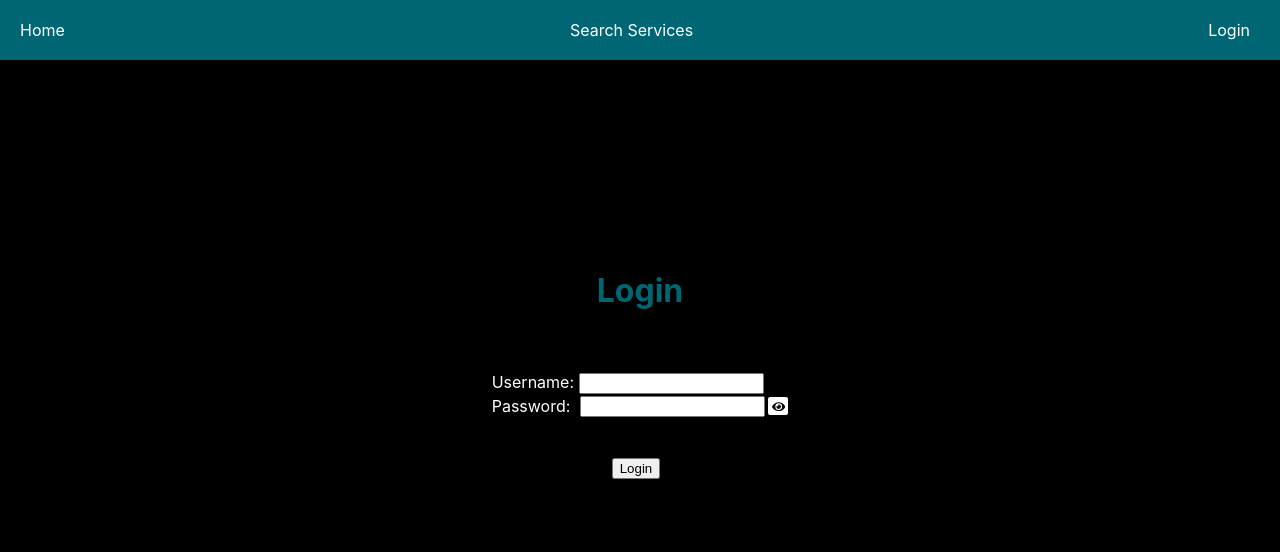
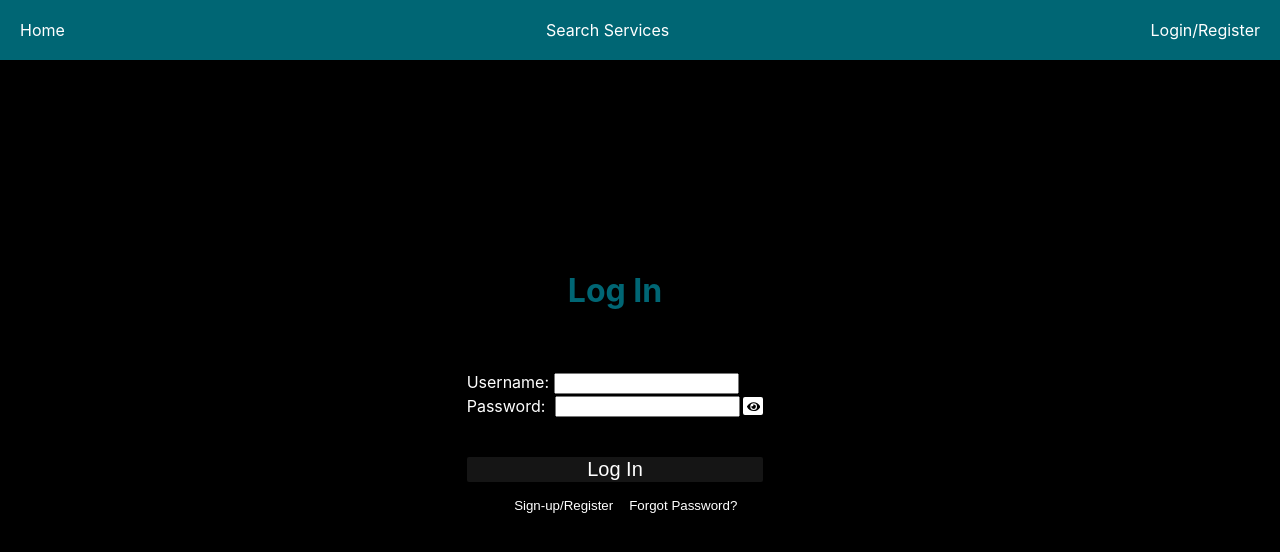
Before and after one commit to allenlr/phase-5-project, a React (Create React App) app in the folder client/: page /login in a window 1280 px wide. Shown: the top 552 px of the page. Built offline with nearby package versions, Linux system fonts and the light colour scheme.

Commit message:
add register/forgot-password buttons to login component with styling

```diff
--- a/client/src/App.css
+++ b/client/src/App.css
@@ -21,15 +21,14 @@ body {
 .nav-link {
   color: #fff;
   text-decoration: none;
-  text-align: right;
-  margin-right: 10px;
+  /* margin-right: -10px; */
 }
+
+
 
 .nav-buttons{
   color: #fff;
   text-decoration: none;
-  text-align: right;
-  margin-right: 10px;
 }
 
 .nav-link:hover {
--- a/client/src/App.js
+++ b/client/src/App.js
@@ -10,6 +10,7 @@ import ServiceTypes from './components/Services/ServiceTypes';
 import Login from './components/User/Login';
 import ServiceProviders from './components/Services/ServiceProviders';
 import Profile from './components/User/Profile';
+import Register from './components/User/Register';
 import { setError } from './components/errorSlice';
 
 function App() {
@@ -28,6 +29,7 @@ function App() {
           <Route path="/account" element={<Account />} />
           <Route path="/services" element={<ServiceTypes />} />
           <Route path="/login" element={<Login />} />
+          <Route path="/register" element={<Register />} />
           <Route path="/service_providers" element={<ServiceProviders serviceType={selectedServiceType}/>} />
           <Route path="/profile" element={<Profile />} />
           <Route path="*" element={<NotFound />} />
--- a/client/src/components/Navbar.js
+++ b/client/src/components/Navbar.js
@@ -1,6 +1,6 @@
 import React from 'react'
-import { useSelector, useDispatch } from 'react-redux';
-import { Link, useNavigate } from 'react-router-dom';
+import { useSelector } from 'react-redux';
+import { Link } from 'react-router-dom';
 import Account from './User/Account';
 
 
@@ -23,7 +23,7 @@ function Navbar(){
                 </div>
                 :
                 <Link to="/login" className="nav-link">
-                    Login
+                    Login/Register
                 </Link>
             }
         </nav>
--- a/client/src/components/User/Login.js
+++ b/client/src/components/User/Login.js
@@ -5,6 +5,7 @@ import { useDispatch, useSelector } from 'react-redux';
 import { useNavigate } from "react-router-dom";
 import { loginRequest, user } from './userSlice'
 import { setError } from '../errorSlice';
+import { Link } from 'react-router-dom';
 
 function Login(){
     const error = useSelector(state => state.error.currentError)
@@ -59,7 +60,7 @@ function Login(){
     return(
         <div className="login-div">
             <h1 id="login-header">
-                Login
+                Log In
             </h1>
             <br />
             <br />
@@ -94,7 +95,13 @@ function Login(){
                 </div>
                 <br/>
                 <br/>
-                <button type="submit" id="login-button">Login</button>
+                <div className="login-button-container">
+                    <button type="submit" id="login-button">Log In</button>
+                    <div className="sign-up-change-password-button-container">
+                        <Link to="/register" id="sign-up-button">Sign-up/Register</Link>
+                        <button id="forgot-password-button">Forgot Password?</button>
+                    </div>
+                </div>
             </form>
 
         </div>
--- a/client/src/components/User/User.css
+++ b/client/src/components/User/User.css
@@ -19,6 +19,7 @@
     align-items: center;
     justify-content: center;
     margin-top: 190px;
+    margin-right:50px;
 }
 
 #login-header{
@@ -209,3 +210,61 @@ button.nav-link:hover {
     border: 1px solid #008394;
     width: 94%;
 }
+.login-button-container{
+    display: flex;
+    flex-direction: column;
+    align-items: start;
+    width: 200%;
+}
+
+
+#login-button{
+    background: #1f1f1fb4;
+    border: none;
+    color:#fff;
+    font-size: 20px;
+    width: 100%;
+    border-radius: 2px;
+}
+
+#login-button:hover{
+    /* color:#facc37; */
+    background:#006674
+}
+
+.login-button-container{
+    display: flex;
+    justify-content: flex-end;
+    flex-direction: column;
+    align-items: end;
+    width: 100%;
+}
+
+#sign-up-button{
+    margin-top: 20px;
+    background: none;
+    border:none;
+    color: #fff;
+    cursor: pointer;
+    text-decoration: none;
+    font-size: 13.3px;
+}
+
+#forgot-password-button{
+    background: none;
+    border: none;
+    color: #fff;
+    cursor: pointer;
+    font-size: 15;
+    margin-right: 20px;
+    margin-left: 10px;
+}
+
+#sign-up-button, #forgot-password-button{
+    margin-top: 15px;
+    font-family: Arial, sans-serif;
+}
+
+#sign-up-button:hover, #forgot-password-button:hover{
+    color: #facc37;
+}
```
